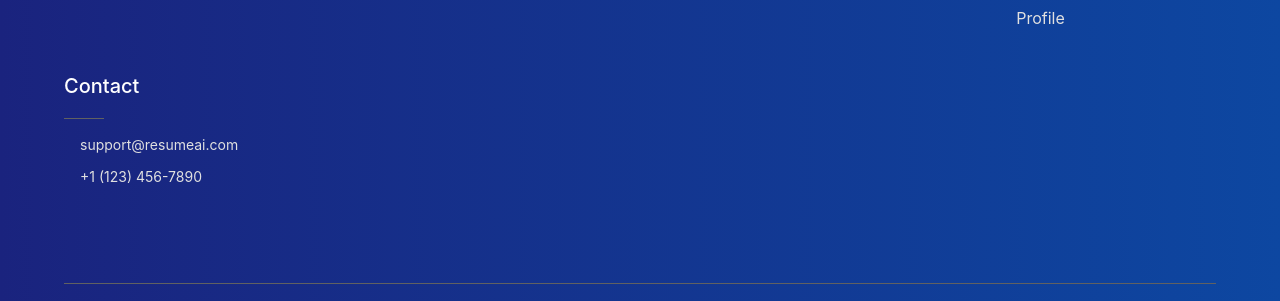
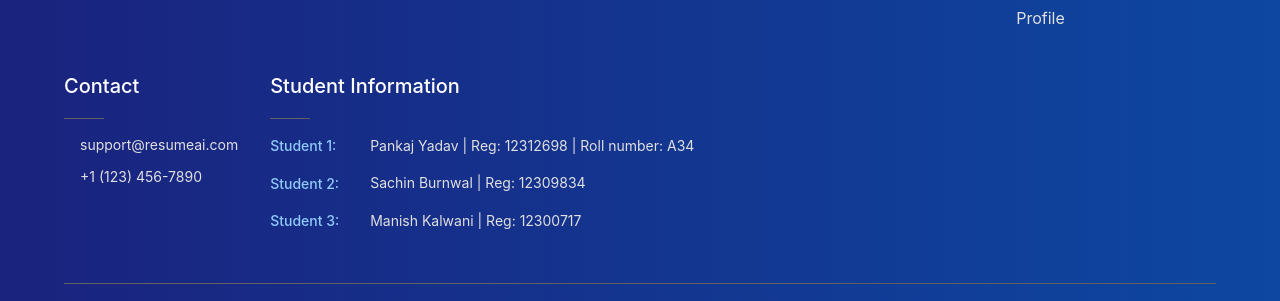
Before and after one commit to pankajyadav-dev/airesumebuilder, a React (Vite) app in the folder frontend/: page /login in a window 1280 px wide. Shown: the part 830-1131 px from the top of the page. Built offline with nearby package versions, Linux system fonts and the light colour scheme; no server answers; some icons are missing.

Commit message:
add information of the creator  in the footer

```diff
--- a/frontend/src/components/Footer.jsx
+++ b/frontend/src/components/Footer.jsx
@@ -183,6 +183,8 @@ function Footer() {
             </List>
           </Grid>
 
+
+
           <Grid item xs={12} md={4} sx={{ transition: 'transform 0.3s', '&:hover': { transform: 'translateY(-5px)' } }}>
             <Typography variant="h6" fontWeight="medium" sx={{ mb: 2 }}>
               Contact
@@ -238,7 +240,42 @@ function Footer() {
               </IconButton>
             </Stack>
           </Grid>
+
+                    <Grid item xs={12} md={4} sx={{ transition: 'transform 0.3s', '&:hover': { transform: 'translateY(-5px)' } }}>
+            <Typography variant="h6" fontWeight="medium" sx={{ mb: 2 }}>
+              Student Information
+            </Typography>
+            <Divider sx={{ mb: 2, borderColor: 'grey.700', width: '40px' }} />
+            <Stack spacing={2}>
+              {/* First Entry */}
+              <Box sx={{ display: 'flex', alignItems: 'center', color: 'grey.300' }}>
+                <Typography variant="subtitle2" sx={{ color: '#90caf9', width: '100px' }}>Student 1:</Typography>
+                <Box>
+                  <Typography variant="body2">Pankaj Yadav | Reg: 12312698 | Roll number: A34 </Typography>
+                </Box>
+              </Box>
+
+              {/* Second Entry */}
+              <Box sx={{ display: 'flex', alignItems: 'center', color: 'grey.300' }}>
+                <Typography variant="subtitle2" sx={{ color: '#90caf9', width: '100px' }}>Student 2:</Typography>
+                <Box>
+                  <Typography variant="body2"> Sachin Burnwal  | Reg: 12309834  </Typography>
+                </Box>
+              </Box>
+
+              {/* Third Entry */}
+              <Box sx={{ display: 'flex', alignItems: 'center', color: 'grey.300' }}>
+                <Typography variant="subtitle2" sx={{ color: '#90caf9', width: '100px' }}>Student 3:</Typography>
+                <Box>
+                  <Typography variant="body2"> Manish Kalwani | Reg: 12300717 </Typography>
+                </Box>
+              </Box>
+            </Stack>
+          </Grid>
         </Grid>
+
+
+
 
         <Divider sx={{ mt: 4, mb: 3, borderColor: 'grey.700' }} />
 
--- a/frontend/src/components/Navbar.jsx
+++ b/frontend/src/components/Navbar.jsx
@@ -317,7 +317,7 @@ function Navbar() {
                         Logout
                       </MenuItem>
                     </Menu>
-
+{/*
                     <Button
                       variant="contained"
                       color="primary"
@@ -325,7 +325,7 @@ function Navbar() {
                       onClick={handleLogout}
                     >
                       Logout
-                    </Button>
+                    </Button> */}
                   </>
                 ) : (
                   <Box sx={{ display: { xs: 'none', md: 'flex' } }}>
--- a/frontend/src/pages/Account.jsx
+++ b/frontend/src/pages/Account.jsx
@@ -66,7 +66,6 @@ function Account() {
   return (
     <ThemeProvider theme={theme}>
       <Box sx={{ minHeight: '100vh', bgcolor: 'grey.50' }}>
-        <Navbar />
 
         <Container maxWidth="lg" sx={{ py: 4 }}>
           <Paper elevation={2} sx={{ borderRadius: 2, overflow: 'hidden' }}>
```
Also changed, not shown: 2 other files (tests, documents, lock files or other folders).
